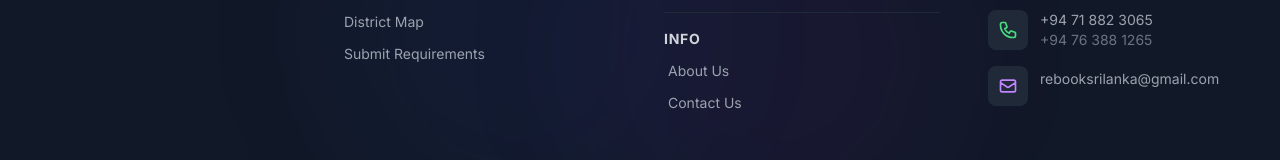
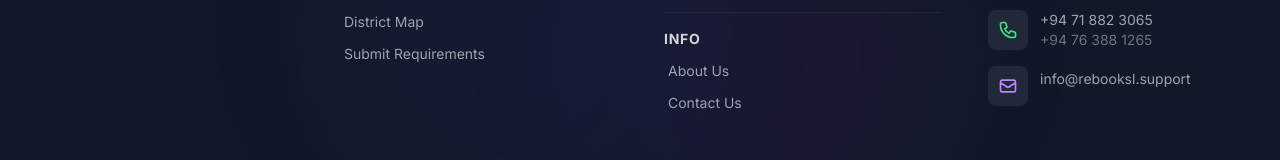
Before and after one commit to Pamudu2002/ReBook-Sri-Lanka, a Next.js app: page / in a window 1280 px wide. Shown: the part 3457-3617 px from the top of the page. Built offline with nearby package versions, Linux system fonts and the light colour scheme.

Commit message:
chore: Update contact email address to info@rebooksl.support in contact page and footer.

```diff
--- a/app/contact/page.tsx
+++ b/app/contact/page.tsx
@@ -77,7 +77,7 @@ export default function ContactPage() {
             </div>
             <h3 className="text-xl font-bold text-gray-900 mb-3">Email Us</h3>
             <div className="space-y-1 text-gray-600">
-              <p className="font-medium text-blue-600 hover:underline">rebooksrilanka@gmail.com</p>
+              <p className="font-medium text-blue-600 hover:underline">info@rebooksl.support</p>
               <p className="text-sm text-gray-400 mt-2">We reply within 24 hours</p>
             </div>
           </div>
--- a/components/Footer.tsx
+++ b/components/Footer.tsx
@@ -186,10 +186,10 @@ export default function Footer() {
                 </div>
                 <div>
                   <a
-                    href="mailto:rebooksrilanka@gmail.com"
+                    href="mailto:info@rebooksl.support"
                     className="text-gray-400 hover:text-blue-400 transition-colors text-sm"
                   >
-                    rebooksrilanka@gmail.com
+                    info@rebooksl.support
                   </a>
                 </div>
               </li>
```
